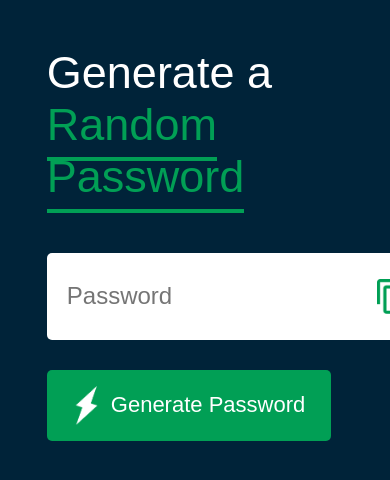
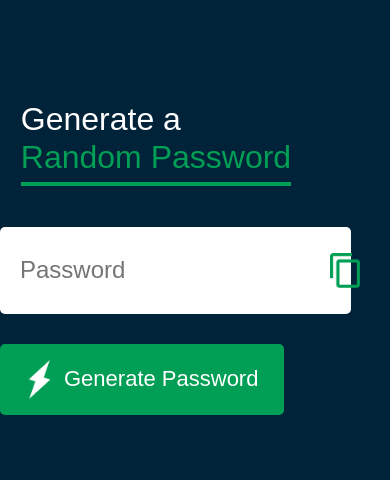
Before and after one commit to Gideon-Abiodun/password-generator, a plain HTML site: page index.html in a window 390 px wide. Drawn offline with Linux system fonts and the light colour scheme.

Commit message:
align items

```diff
--- a/style.css
+++ b/style.css
@@ -11,13 +11,13 @@ body {
 }
 
 .container {
-    margin: 12%;
+    margin: 100px auto;
     width: 90%;
     max-width: 700px;
 }
 
 .display {
-    width: 100%;
+    width: 90%;
     margin-top: 50px;
     margin-bottom: 30px;
     background: #fff;
@@ -70,3 +70,20 @@ body {
     border-radius: 5px;
     cursor: pointer;
 }
+
+
+
+@media screen and (max-width: 600px) {
+    .container {
+        margin: 100px auto;
+        width: 100%;
+        max-width: 700px;
+    }
+
+    .container h1 {
+        font-size: 2rem;
+        line-height: 2.4rem;
+        padding: 0 1.3rem 0;
+    }
+
+}
```
